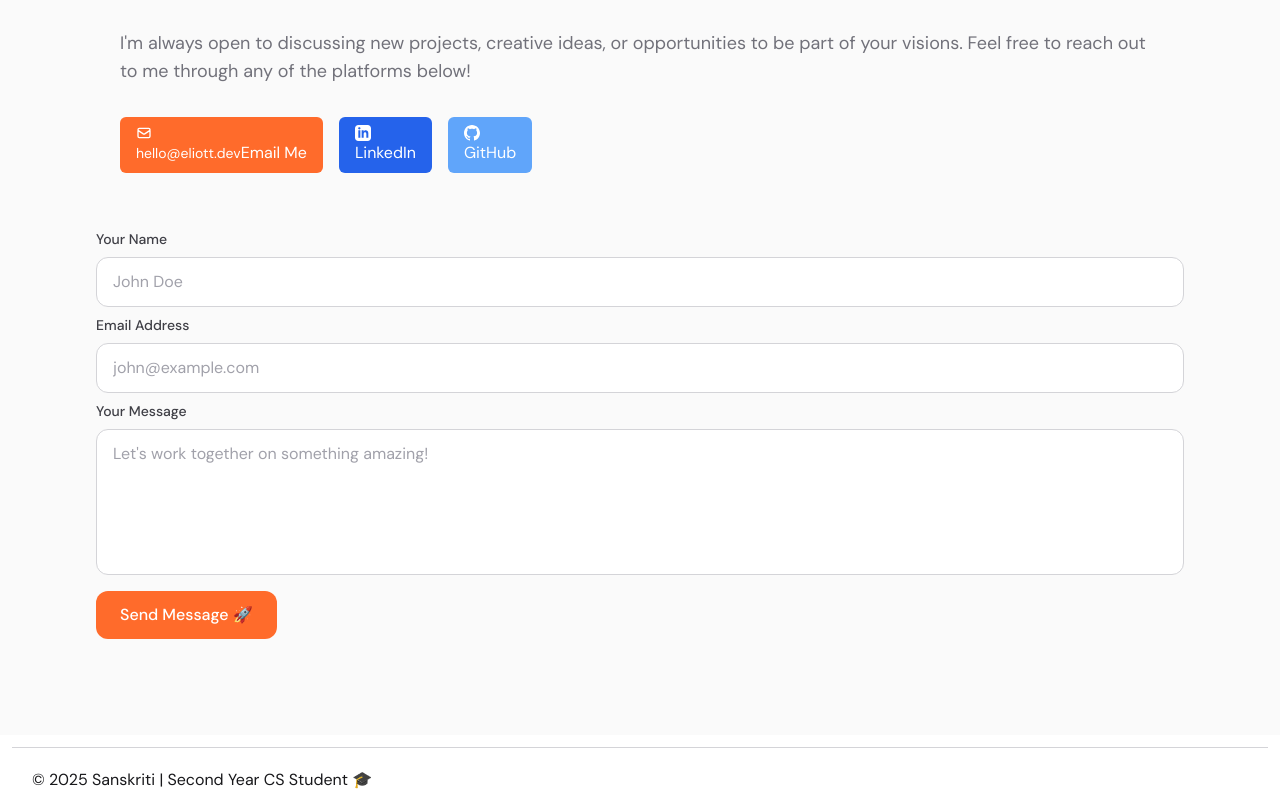
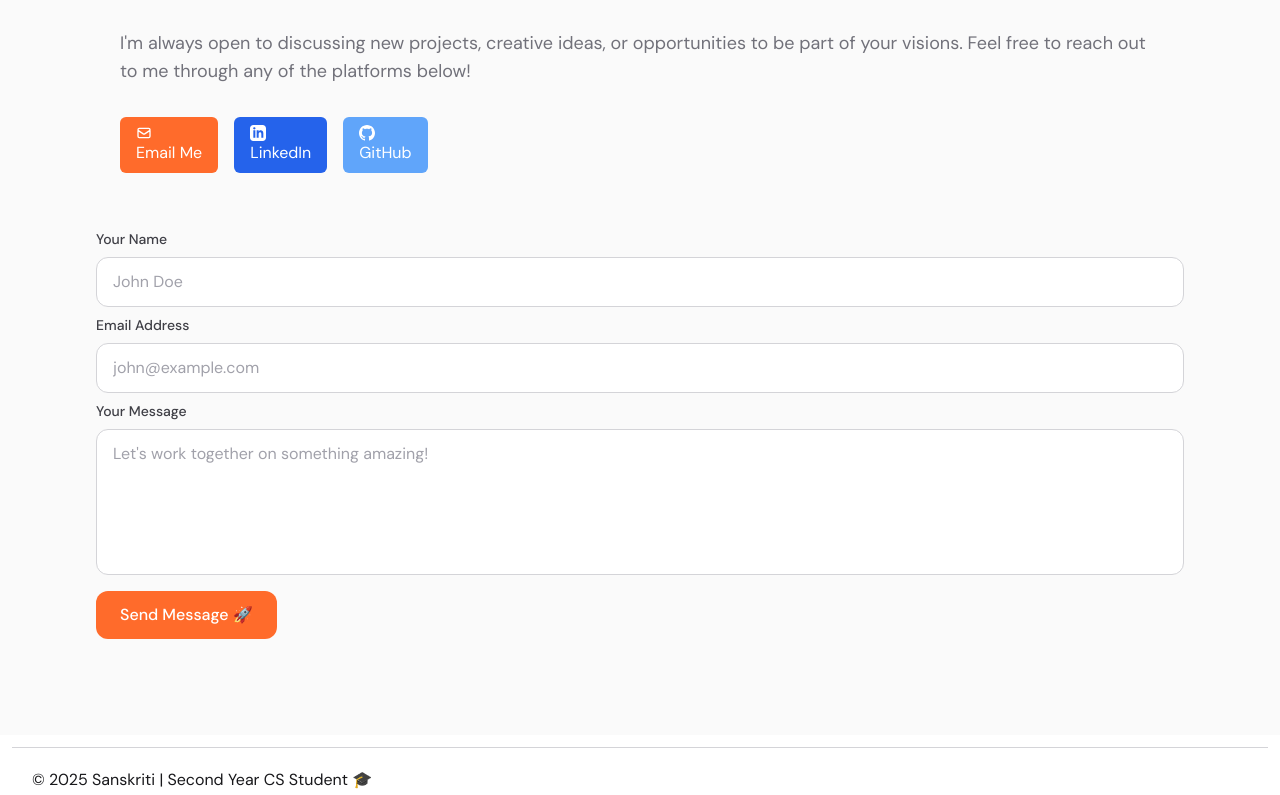
Before and after one commit to Sanskriti029/Portfolio, a website: page index.html in a window 1280 px wide. Shown: the part 6771-7566 px from the top of the page. Drawn offline with nearby package versions, Linux system fonts and the light colour scheme.

```diff
--- a/index.html
+++ b/index.html
@@ -940,7 +940,7 @@ Gained practical skills in crafting smarter prompts to improve AI-generated resp
         <div class="flex flex-wrap gap-4">
           <a href="mailto:sanskritikhandelwal029@gmail.com" class="reveal d3 bg-accent text-white hover:bg-accent-hover py-2 px-4 rounded-md transition duration-300"><span> <svg class="w-4 h-4" fill="none" viewBox="0 0 24 24" stroke="currentColor" aria-hidden="true"><path stroke-linecap="round" stroke-linejoin="round" stroke-width="2" d="M3 8l7.89 5.26a2 2 0 002.22 0L21 8M5 19h14a2 2 0 002-2V7a2 2 0 00-2-2H5a2 2 0 00-2 2v10a2 2 0 002 2z"/></svg>
               </span>
-              <span class="text-sm">hello@eliott.dev</span></span>Email Me</a>
+              </span>Email Me</a>
           <a href="https://www.linkedin.com/in/sanskritikhandelwal029" target="_blank" class="reveal d4 bg-blue-600 text-white hover:bg-blue-700 py-2 px-4 rounded-md transition duration-300"><span><svg class="w-4 h-4" fill="currentColor" viewBox="0 0 24 24" aria-hidden="true"><path d="M19 0h-14c-2.761 0-5 2.239-5 5v14c0 2.761 2.239 5 5 5h14c2.762 0 5-2.239 5-5v-14c0-2.761-2.238-5-5-5zm-11 19h-3v-11h3v11zm-1.5-12.268c-.966 0-1.75-.79-1.75-1.764s.784-1.764 1.75-1.764 1.75.79 1.75 1.764-.783 1.764-1.75 1.764zm13.5 12.268h-3v-5.604c0-3.368-4-3.113-4 0v5.604h-3v-11h3v1.765c1.396-2.586 7-2.777 7 2.476v6.759z"/></svg></span>LinkedIn</a>
 
           <a href="https://github.com/Sanskriti029" target="_blank" class="reveal d5 bg-blue-400 text-white hover:bg-blue-500 py-2 px-4 rounded-md transition duration-300"><span><svg class="w-4 h-4" fill="currentColor" viewBox="0 0 24 24" aria-hidden="true"><path d="M12 0c-6.626 0-12 5.373-12 12 0 5.302 3.438 9.8 8.207 11.387.599.111.793-.261.793-.577v-2.234c-3.338.726-4.033-1.416-4.033-1.416-.546-1.387-1.333-1.756-1.333-1.756-1.089-.745.083-.729.083-.729 1.205.084 1.839 1.237 1.839 1.237 1.07 1.834 2.807 1.304 3.492.997.107-.775.418-1.305.762-1.604-2.665-.305-5.467-1.334-5.467-5.931 0-1.311.469-2.381 1.236-3.221-.124-.303-.535-1.524.117-3.176 0 0 1.008-.322 3.301 1.23.957-.266 1.983-.399 3.003-.404 1.02.005 2.047.138 3.006.404 2.291-1.552 3.297-1.23 3.297-1.23.653 1.653.242 2.874.118 3.176.77.84 1.235 1.911 1.235 3.221 0 4.609-2.807 5.624-5.479 5.921.43.372.823 1.102.823 2.222v3.293c0 .319.192.694.801.576 4.765-1.589 8.199-6.086 8.199-11.386 0-6.627-5.373-12-12-12z"/></svg></span>GitHub</a>
```
